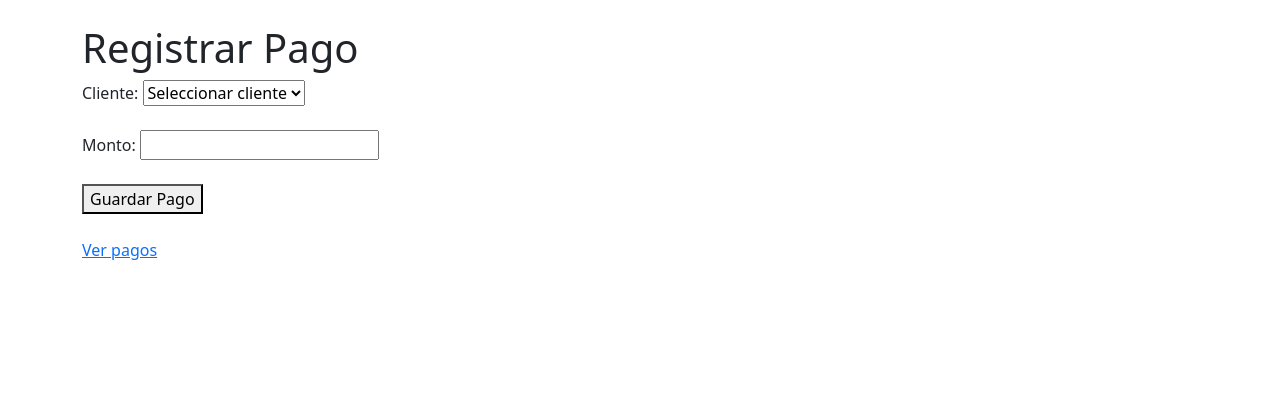
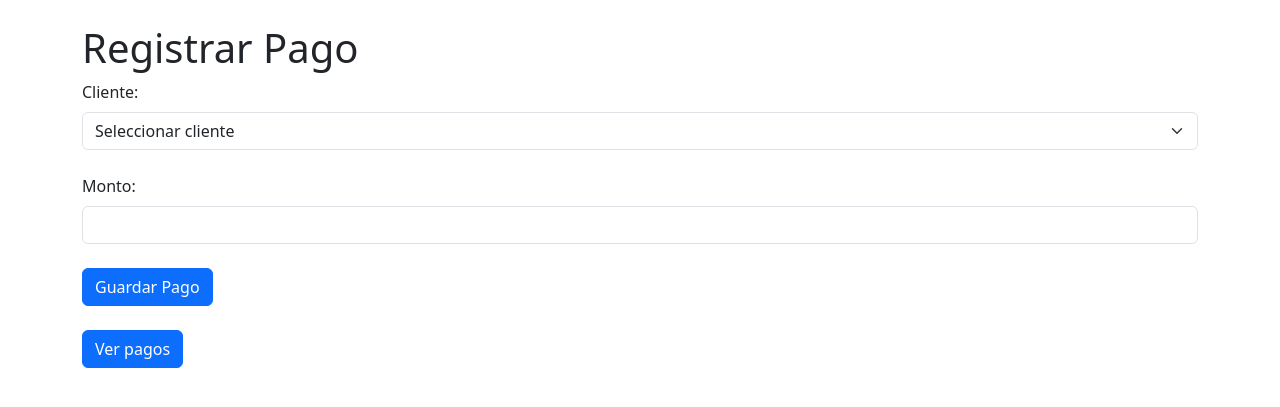
Before and after one commit to marisoltorres99/GestionStock, a Flask app: page /pagos/crear in a window 1280 px wide. Shown: the part 56-463 px from the top of the page. Run offline with Flask 3, Linux system fonts and the light colour scheme; data that the repository does not hold is empty; parts of the project's set-up code (start-up, migrations or seed data) failed here and were passed over.

Commit message:
estilos a pagos

```diff
--- a/templates/pagos/form.html
+++ b/templates/pagos/form.html
@@ -6,8 +6,8 @@
 
 <form method="POST">
 
-    <label>Cliente:</label>
-    <select name="cliente_id" required>
+    <label class="form-label">Cliente:</label>
+    <select class="form-select" name="cliente_id" required>
         <option value="">Seleccionar cliente</option>
 
         {% for c in clientes %}
@@ -17,18 +17,19 @@
         {% endfor %}
     </select>
 
-    <br><br>
+<br>
 
-    <label>Monto:</label>
+    <label class="form-label">Monto:</label>
     <input type="number"
            name="monto"
+           class="form-control"
            step="0.01"
            min="0"
            required>
 
-    <br><br>
+    <br>
 
-    <button type="submit">
+    <button class="btn btn-primary" type="submit">
         Guardar Pago
     </button>
 
@@ -36,6 +37,6 @@
 
 <br>
 
-<a href="/pagos">Ver pagos</a>
+<a class="btn btn-primary" href="/pagos">Ver pagos</a>
 
 {% endblock %}
--- a/templates/pagos/index.html
+++ b/templates/pagos/index.html
@@ -4,9 +4,11 @@
 
 <h1>Pagos</h1>
 
-<a href="/pagos/crear">Registrar pago</a>
+<a class="btn btn-primary" href="/pagos/crear">Registrar pago</a>
 
-<table border="1">
+<hr>
+
+<table class="table table-striped table-hover">
     <tr>
         <th>ID</th>
         <th>Cliente</th>
```
